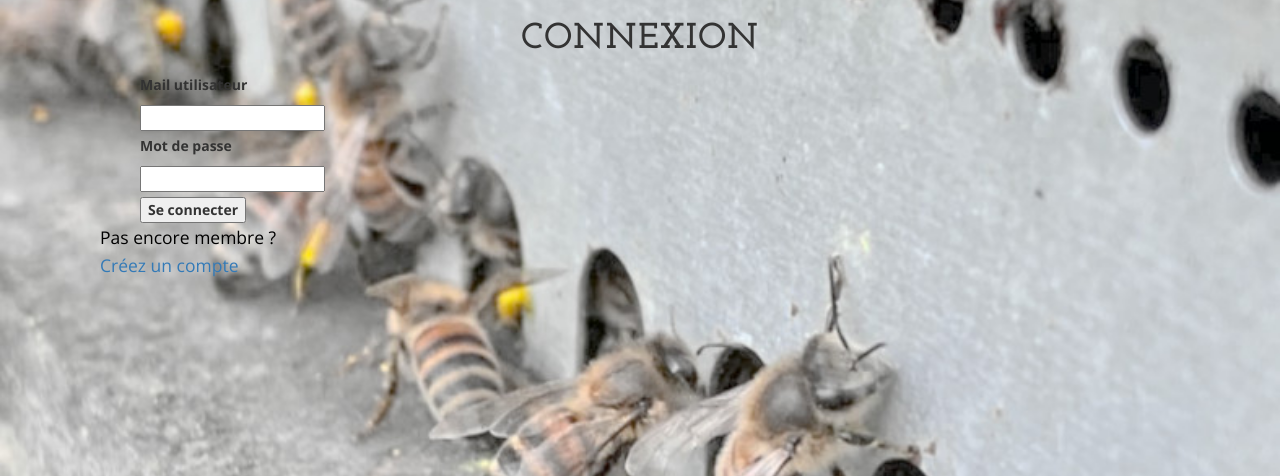
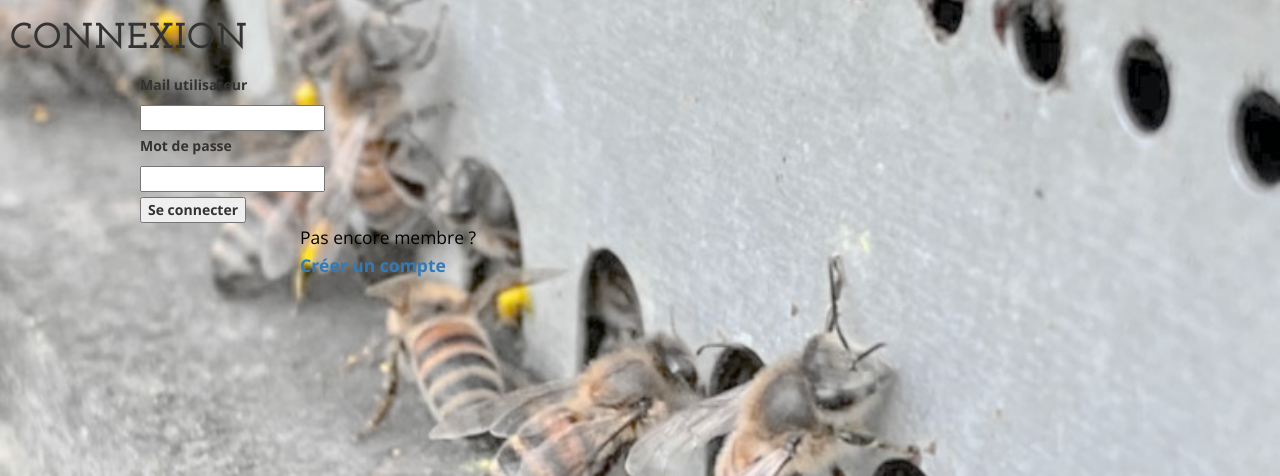
Before and after one commit to cjlux/balance-connectee-pour-ruches, a Django app: page / in a window 1280 px wide. Shown: the top 476 px of the page. Run offline with Django 4.2, Linux system fonts and the light colour scheme; some libraries are stand-ins or nearby versions.

Commit message:
Login/logout/create account

```diff
--- a/balruche_project/authentication/templates/authentication/login.html
+++ b/balruche_project/authentication/templates/authentication/login.html
@@ -15,7 +15,7 @@
       }
  </style>
 
-<h1 style = "text-align: center;">Connexion</h1>
+<h1>Connexion</h1>
 
     <p>{{ message }}</p>
     <form method="post">
@@ -38,7 +38,7 @@
             </td>
         </tr>
         </table>
-        <p style="padding-left: 100px;">Pas encore membre ?<br> <a href="{% url 'signup' %}">Créez un compte</a></p>
+        <p style="padding-left: 300px;">Pas encore membre ? <br> <a href="{% url 'signup' %}"><b>Créer un compte</b></a></p>
     </form>
 
 {% endblock content %}
--- a/balruche_project/authentication/templates/authentication/signup.html
+++ b/balruche_project/authentication/templates/authentication/signup.html
@@ -1,6 +1,6 @@
 {% extends 'base2.html' %}
 {% block content %}
-    <h2>Inscription</h2>
+    <h1>Inscription</h1>
     {% if form.errors %}
         {{ form.errors }}
     {% endif %}
--- a/balruche_project/balruche/static/balruche/css/business-casual_jlc.css
+++ b/balruche_project/balruche/static/balruche/css/business-casual_jlc.css
@@ -15,14 +15,12 @@ body {
 
 h1,
 h2,
-h3,
-h4,
-h5,
-h6 {
+h3 {
     text-transform: uppercase;
     font-family: "Josefin Slab","Helvetica Neue",Helvetica,Arial,sans-serif;
     font-weight: 700;
     letter-spacing: 1px;
+    padding-left: 10px;
 }
 
 p {
@@ -163,7 +161,7 @@ footer p {
 
     .navbar-default {
         border: none;
-        background: #fff;
+        background: rgba(240, 235, 235, 0.397);
         background: rgba(255,255,255,0.6);
     }
 
```
